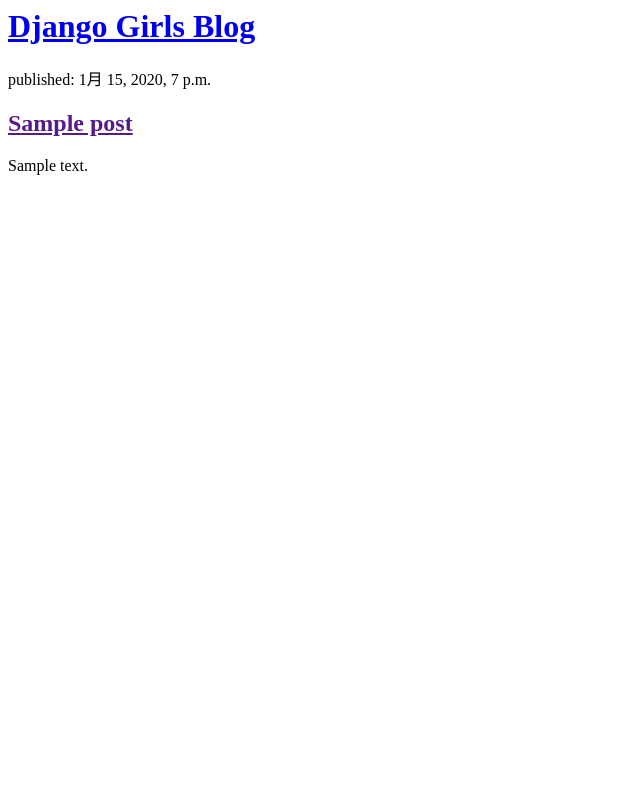
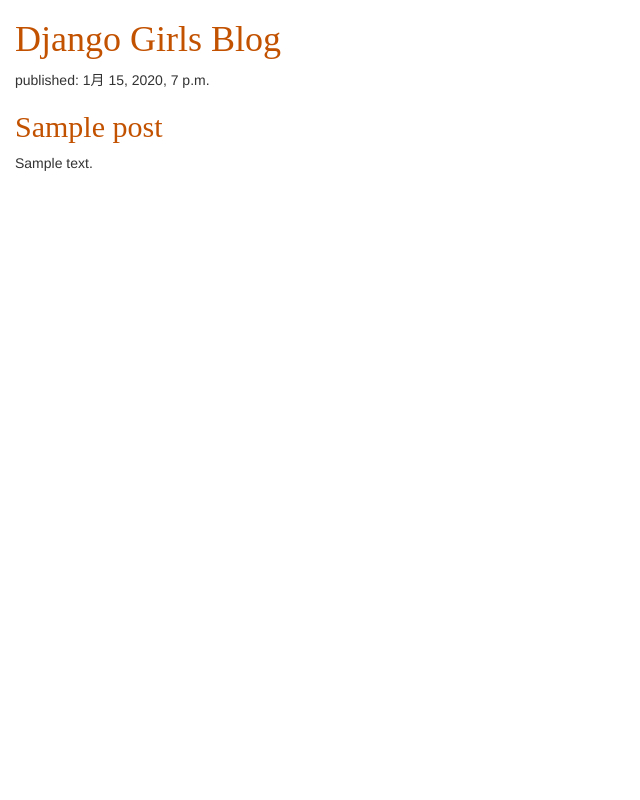
Before and after one commit to TKsysytem/my-first-blog, a Django app: page / in a window 1280 px wide. Shown: the whole page, without its empty margins (0-640 px from the left). Run offline with Django 3.2, Linux system fonts and the light colour scheme; tables that the repository leaves empty hold one stand-in row (values such as "Sample post"); some libraries are stand-ins or nearby versions.

Commit message:
Add CSS File

```diff
--- /dev/null
+++ b/blog/static/css/blog.css
@@ -0,0 +1,8 @@
+h1 a, h2 a {
+    color: #C25100;
+    font-family: 'Lobster';
+}
+
+body {
+    padding-left: 15px;
+}
--- a/blog/templates/blog/post_list.html
+++ b/blog/templates/blog/post_list.html
@@ -1,6 +1,10 @@
+{% load static %}
 <html>
     <head>
         <title>Django Girls blog</title>
+        <link rel="stylesheet" href="//maxcdn.bootstrapcdn.com/bootstrap/3.2.0/css/bootstrap.min.css">
+        <link rel="stylesheet" href="//maxcdn.bootstrapcdn.com/bootstrap/3.2.0/css/bootstrap-theme.min.css">
+        <link rel="stylesheet" href="{% static 'css/blog.css' %}">
     </head>
     <body>
         <div>
```
Lines whose indentation alone changed are shown as unchanged.
